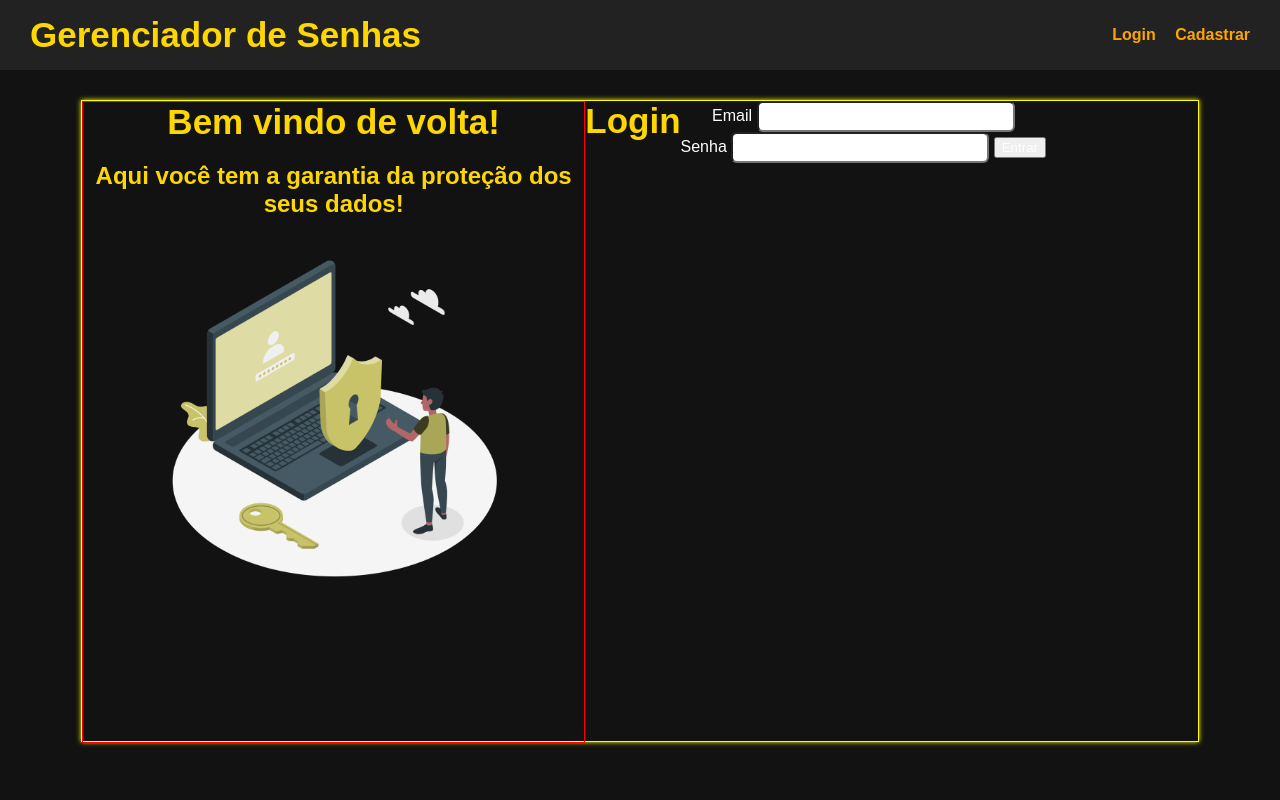
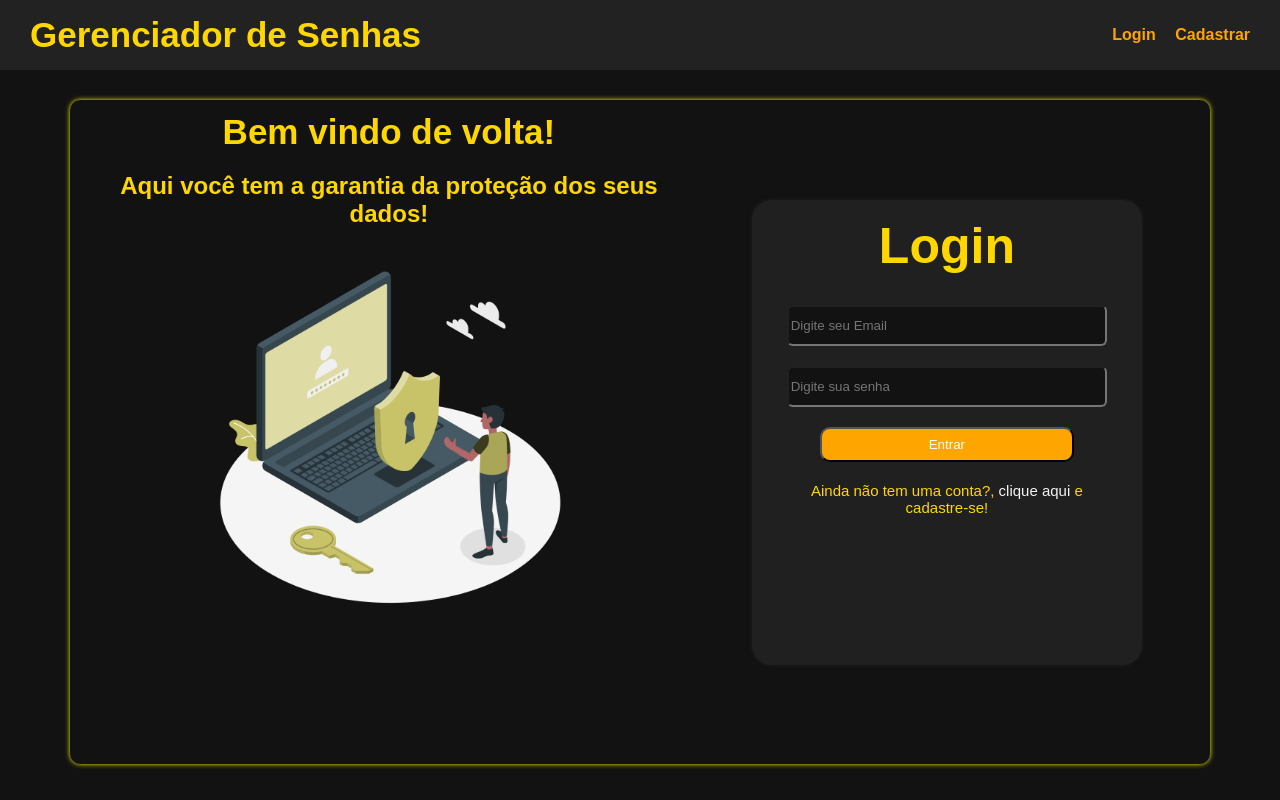
Before and after one commit to oseias00/projeto_lsw, a plain HTML site: page login.html in a window 1280 px wide. Drawn offline with Linux system fonts and the light colour scheme.

Commit message:
feat: posicionando e estilizando os cards 'conteudo' e 'card-login'

```diff
--- a/login.css
+++ b/login.css
@@ -38,33 +38,36 @@ main {
 
 section{
     width: 90%;
-    border: 1px solid yellow;
     height: 80vh;
     margin: auto;
-    display: flex;
+    display:flex ;
+    align-items: center;
     box-shadow: 0px 0px 5px yellow;
+    border-radius: 10px;
+    padding: 12px;
+
 }
 
 
 #conteudo{
-    width: 45%;
+    width: 55%;
     height: 100%;
-    border: 1px solid red;
-
 }
 
 #img-login{
-    width: 70%;
+    width: 60%;
     margin: auto;
 
 }
 
 #card-login{
-    width: 55%;
-    height: 100%;
-    margin-left: auto;
-    margin-right: auto;
-    display: flex;
+    background-color: #212020;
+    width: 35%;
+    height: 70%;
+    margin: auto;
+    padding-top: 17px;
+    border-radius: 20px;
+    box-shadow: 0px 0px 4px #212020;
 
 
 }
@@ -74,18 +77,60 @@ section{
     color: white;
 }
 
+#card-login > h1{
+    font-size: 50px;
+    text-align: center;
+    margin-bottom: 30px;
+
+}
+
+#card-login > h2{
+    margin-bottom: 35px;
+}
+
 form{
+    display: flex;
     flex-direction: column;
-    gap: 10px;
     justify-content: center;
     align-items: center;
 }
 
 form>input{
-    width: 250px;
-    height: 25px;
+    width:  80%;
+    height: 35px;
     border-radius: 6px;
+    margin-bottom: 20px;
+    background-color: #121212;
+    box-shadow: 0px 0px black;
 }
+
+form>button{
+    width: 65%;
+    height: 35px;
+    margin: auto;
+    background-color:  #FFA500;
+    border-radius: 10px;
+    box-shadow: 0px 0px black;
+    margin-bottom: 20px;
+}
+
+#card-login>p{
+    font-size: 15px;
+    width: 80%;
+    margin: auto;
+    text-align: center;
+}
+
+#card-login>p>a{
+    color: #f3f3f3;
+    text-decoration: none;
+}
+
+#card-login>p>a:hover{
+    color: #FFA500;
+}
+
+
 
 
 footer {
--- a/login.html
+++ b/login.html
@@ -24,17 +24,18 @@
             </div>
 
             <div id="card-login" >
-                <h1>Login</h1>
+               <h1>Login</h1>
 
-                <form action="">
-                    <label for="Email">Email</label>
-                    <input type="text" name="Email" id=""><br>
+               <form action="">
+                <input type="text" name="Email" id="" placeholder="Digite seu Email">
 
-                    <label for="Senha">Senha</label>
-                    <input type="password" name="Senha" id="">
+                <input type="password" name="Senha" id="" placeholder="Digite sua senha">
 
-                    <button type="submit">Entrar</button>
+                <button type="submit">Entrar</button>
                 </form>
+
+                <p>Ainda não tem uma conta?, <a href="cadastro.html">clique aqui</a> e cadastre-se!</p>
+
             </div>
 
 
```
